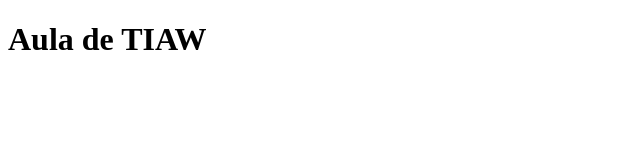
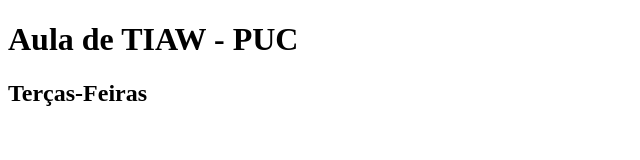
Before and after one commit to CleitonSilvaT/TIAW-2-2023-M, a plain HTML site: page index.html in a window 1280 px wide. Shown: the whole page, without its empty margins (0-640 px from the left). Drawn offline with Linux system fonts and the light colour scheme.

Commit message:
Atualizando elementos

```diff
--- a/index.html
+++ b/index.html
@@ -8,7 +8,8 @@
 </head>
 
 <body>
-    <h1>Aula de TIAW</h1>
+    <h1>Aula de TIAW - PUC</h1>
+    <h2>Terças-Feiras
 </body>
 
 </html>
```
Also changed, not shown: 1 other file.
